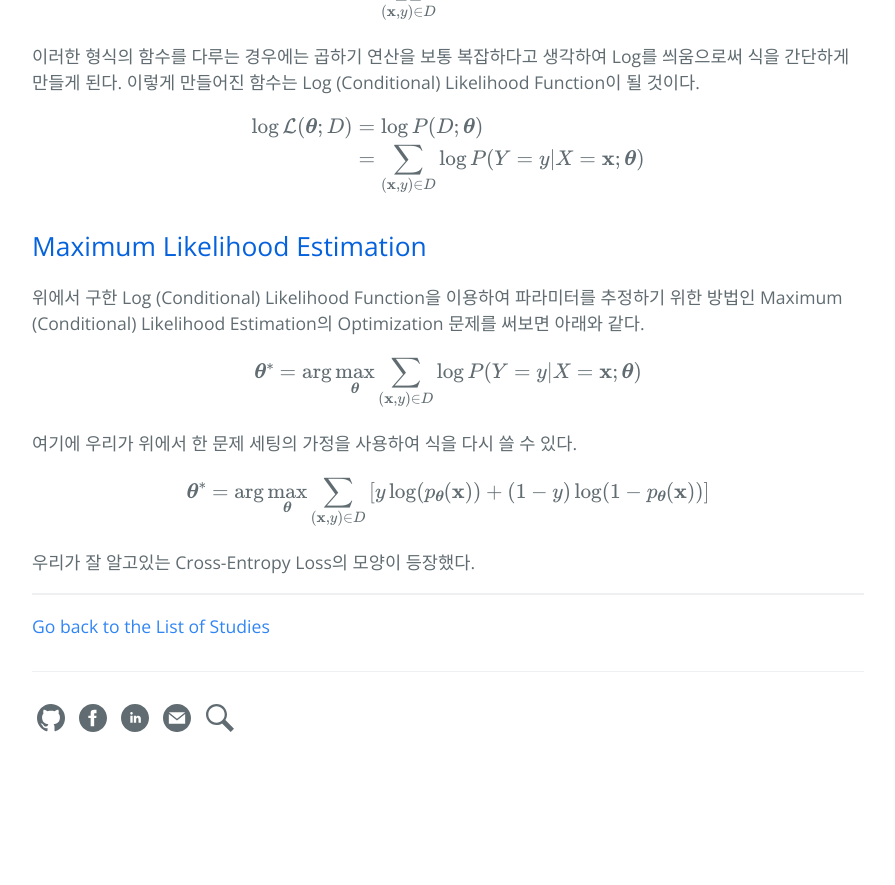
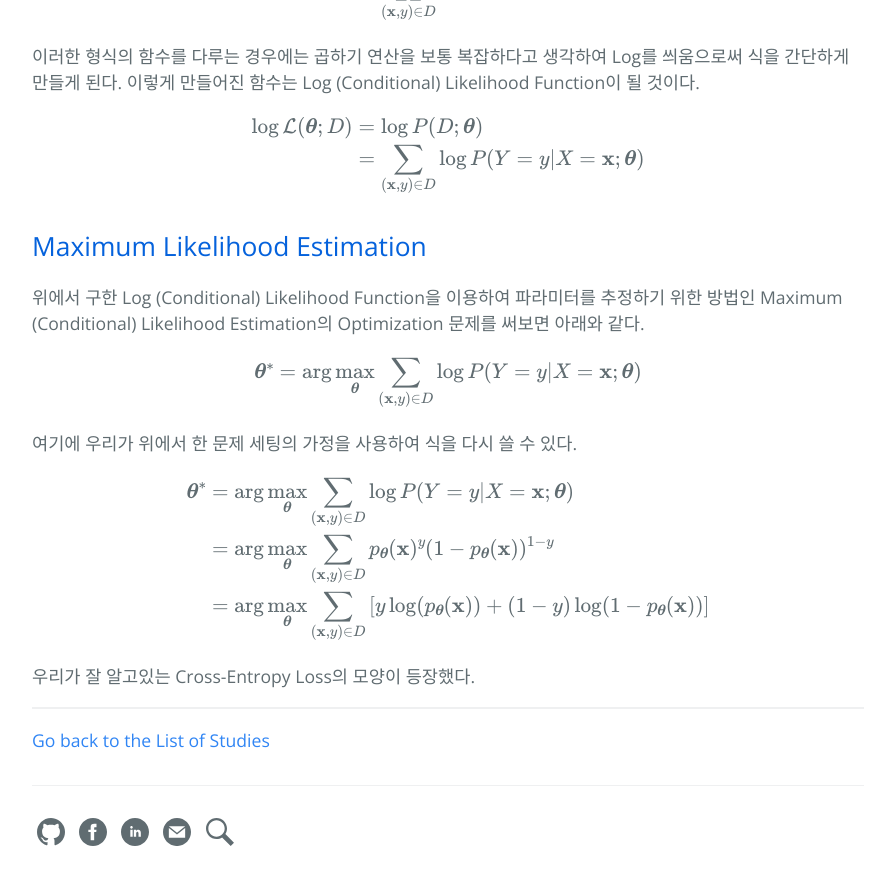
Before and after one commit to hcnoh/hcnoh.github.io, a Jekyll site: the page built from _posts/2019-06-03-cross-entropy.md, in a window 1280 px wide and 900 px high, scrolled down 1174 px. Shown: the top 885 px of the window, without its empty margins (192-1087 px from the left). Built offline with Jekyll 4.4.1, drawn with Linux system fonts in a browser that asks for light colours; formulas are drawn with MathJax 3; comment, search, counter and statistics services are not loaded; before the commit the page ends 1960 px from its top, so only the background shows below that.

Commit message:
Update 2019-06-03-cross-entropy.md

```diff
--- a/_posts/2019-06-03-cross-entropy.md
+++ b/_posts/2019-06-03-cross-entropy.md
@@ -66,6 +66,8 @@ $$
 $$
 \begin{align*}
 \boldsymbol{\theta}^*
+& = \arg \max_{\boldsymbol{\theta}} \sum_{(\mathbf{x}, y) \in D} \log P(Y=y \vert X=\mathbf{x} ; \boldsymbol{\theta}) \\
+& = \arg \max_{\boldsymbol{\theta}} \sum_{(\mathbf{x}, y) \in D} p_{\boldsymbol{\theta}}(\mathbf{x})^y(1−p_{\boldsymbol{\theta}}(\mathbf{x}))^{1−y} \\
 & = \arg \max_{\boldsymbol{\theta}} \sum_{(\mathbf{x}, y) \in D} \left[ y\log (p_{\boldsymbol{\theta}}(\mathbf{x})) + (1-y)\log(1-p_{\boldsymbol{\theta}}(\mathbf{x})) \right]
 \end{align*}
 $$
```
